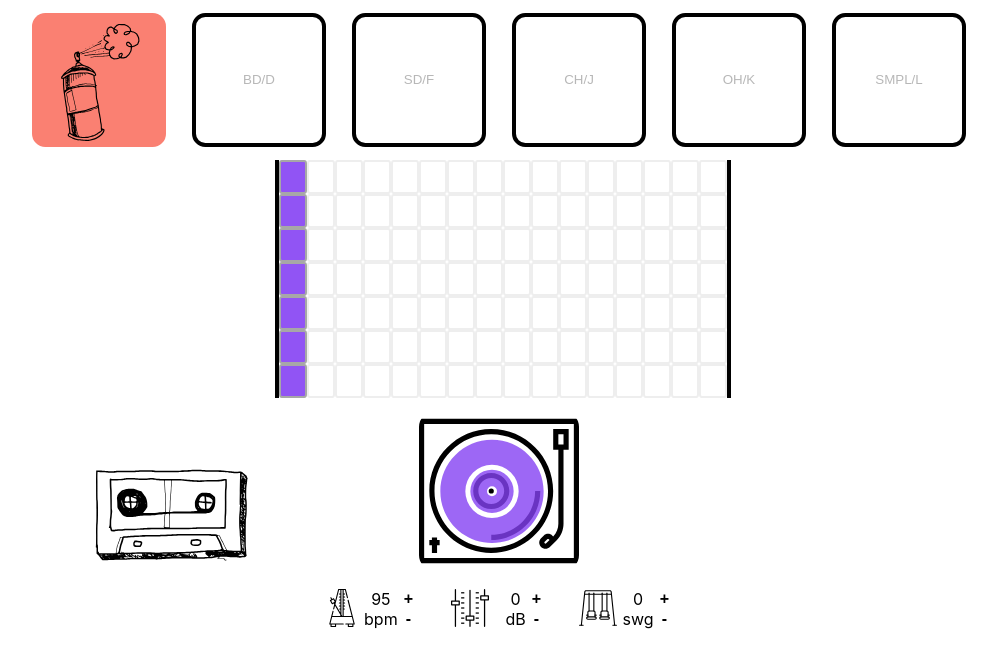
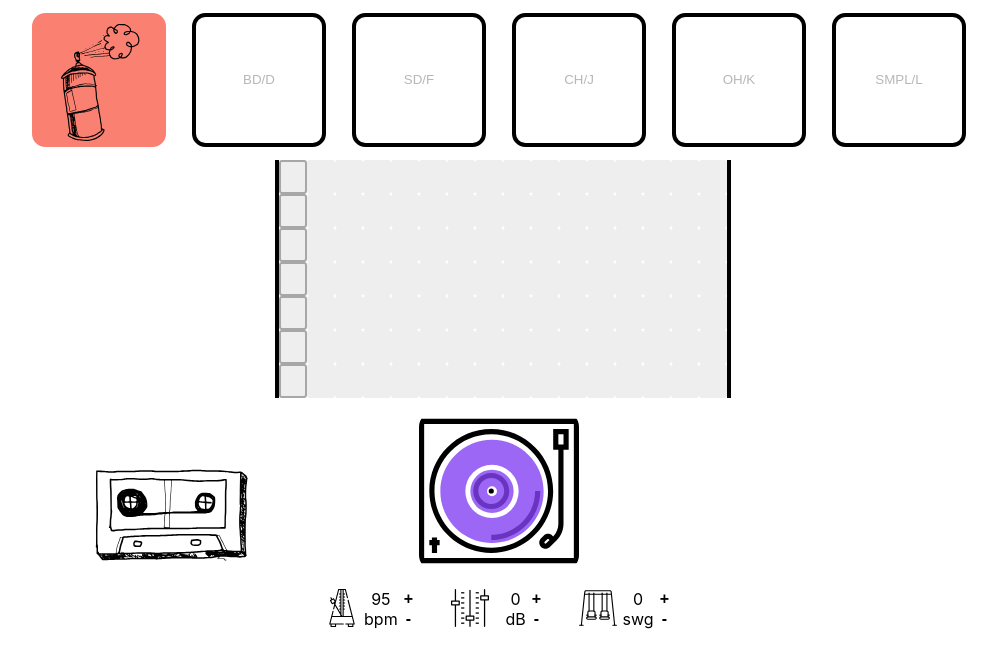
Before and after one commit to JakubJureczko/drum-seq, a React (Create React App) app: page / in a window 1280 px wide. Shown: the top 668 px of the page, without its empty margins (141-1138 px from the left). Built offline with nearby package versions, Linux system fonts and the light colour scheme; no server answers.

Commit message:
column color

```diff
--- a/src/components/Seq.js
+++ b/src/components/Seq.js
@@ -215,7 +215,8 @@ const Square = ({ active, row, selected, onClick, key}) => {
         height: 30,
         border: active ? "2px solid rgb(167, 167, 167)" : `2px solid ${getColumnColor(key)}`,   //"1px solid #eee"
         background: active ? "rgba(133, 65, 243, 0.9)" : "",
-        //background: selected ? getColor(row) : "",
+        background: selected ? getColor(row) : "",
+        backgroundColor: getColumnColor(key)
       }}
       onClick={onClick}
     />
```
